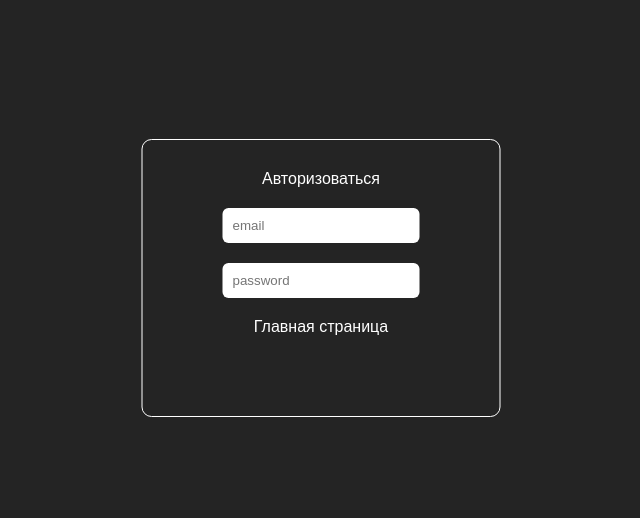
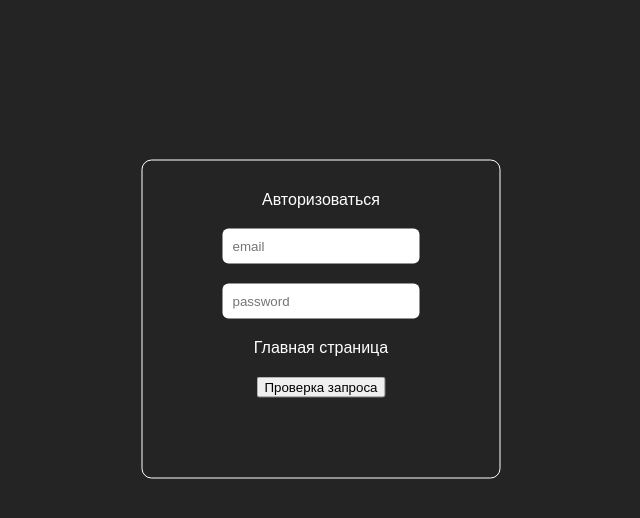
Before and after one commit to Dni-Nochi/Auth-Project, a React (Vite) app in the folder just-learn/: page /login in a window 1280 px wide. Shown: the top 518 px of the page, without its empty margins (319-959 px from the left). Built offline with nearby package versions, Linux system fonts and the light colour scheme.

Commit message:
Первые попытки соединить фронт и бэк

```diff
--- a/just-learn/src/components/MyInput.jsx
+++ b/just-learn/src/components/MyInput.jsx
@@ -1,5 +1,4 @@
 function MyInput({ props }) {
-  console.log(props);
   return <input {...props} />;
 }
 
--- a/just-learn/src/pages/Auth/Login.jsx
+++ b/just-learn/src/pages/Auth/Login.jsx
@@ -1,8 +1,43 @@
+import { useState } from 'react';
 import styles from './Auth.module.css';
 import { Link } from 'react-router-dom';
 import MyInput from '../../components/MyInput';
 
 function Login() {
+  const [usernameF, setUsernameF] = useState('');
+  const [userPassword, setUserPassword] = useState('');
+
+  function getUsername(e) {
+    let nameValue = e.target.value;
+    setUsernameF(nameValue);
+    console.log(usernameF);
+  }
+
+  function getUserPassword(e) {
+    let userPassword = e.target.value;
+    setUserPassword(userPassword);
+  }
+
+  async function checkFetch(e) {
+    e.preventDefault();
+    try {
+      const response = await fetch('http://localhost:5000/auth/login', {
+        method: 'POST',
+        headers: {
+          'Content-Type': 'application/json',
+        },
+        body: JSON.stringify({ username: usernameF, password: userPassword }),
+      });
+      if (!response.ok) {
+        throw new Error(response.status);
+      }
+      const data = await response.json();
+      console.log(data);
+    } catch (err) {
+      console.log({ message: err.message });
+      return { message: err.message };
+    }
+  }
   return (
     <div className={styles.auth_cont}>
       <form className={styles.auth_form}>
@@ -13,6 +48,7 @@ function Login() {
             placeholder: 'email',
             autoComplete: 'username',
             className: styles.auth_input,
+            onChange: (e) => getUsername(e),
           }}
         />
         <MyInput
@@ -21,11 +57,13 @@ function Login() {
             placeholder: 'password',
             autoComplete: 'current-password',
             className: styles.auth_input,
+            onChange: (e) => getUserPassword(e),
           }}
         />
         <Link to={'/'} className={styles.link}>
           Главная страница
         </Link>
+        <button onClick={(e) => checkFetch(e)}>Проверка запроса</button>
       </form>
     </div>
   );
--- a/just-learn/src/pages/Auth/Register.jsx
+++ b/just-learn/src/pages/Auth/Register.jsx
@@ -7,13 +7,13 @@ function Register() {
     <div className={styles.auth_cont}>
       <form className={styles.auth_form}>
         <p>Зарегистрироваться</p>
-        <MyInput
+        {/* <MyInput
           props={{
             type: 'text',
             placeholder: 'Nick name',
             className: styles.auth_input,
           }}
-        />
+        /> */}
         <MyInput
           props={{
             type: 'email',
```
